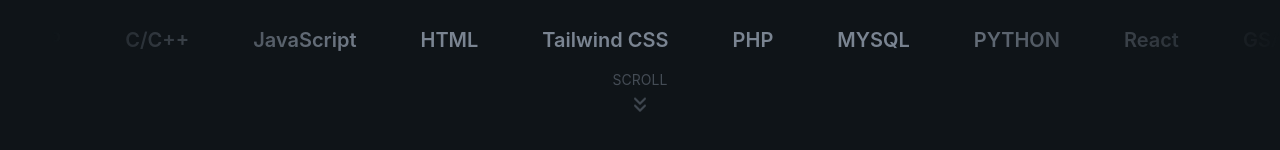
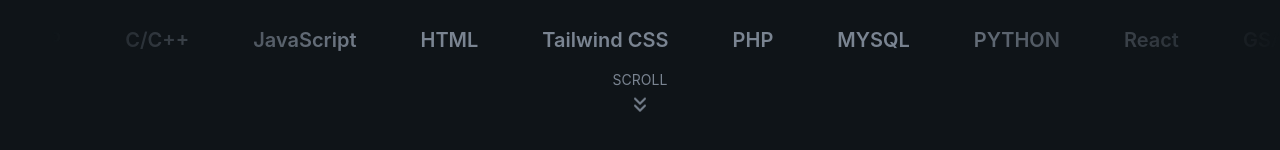
Before and after one commit to jatinkoushal/Portfolio, a React (Vite) app: page / in a window 1280 px wide. Shown: the part 834-984 px from the top of the page. Built offline with nearby package versions, Linux system fonts and the light colour scheme.

Commit message:
Update Technologies.jsx

```diff
--- a/sections/Technologies.jsx
+++ b/sections/Technologies.jsx
@@ -15,7 +15,7 @@
         ))}
         </div>
         </div>
-        <p className='text-muted-foreground/50 text-sm flex items-center justify-center flex-col'>SCROLL <span><ChevronsDown className='animate-bounce mt-2'/></span> </p>
+        <p className='text-muted-foreground text-sm flex items-center justify-center flex-col'>SCROLL <span><ChevronsDown className='animate-bounce mt-2'/></span> </p>
     </section>
   )
 }
```
